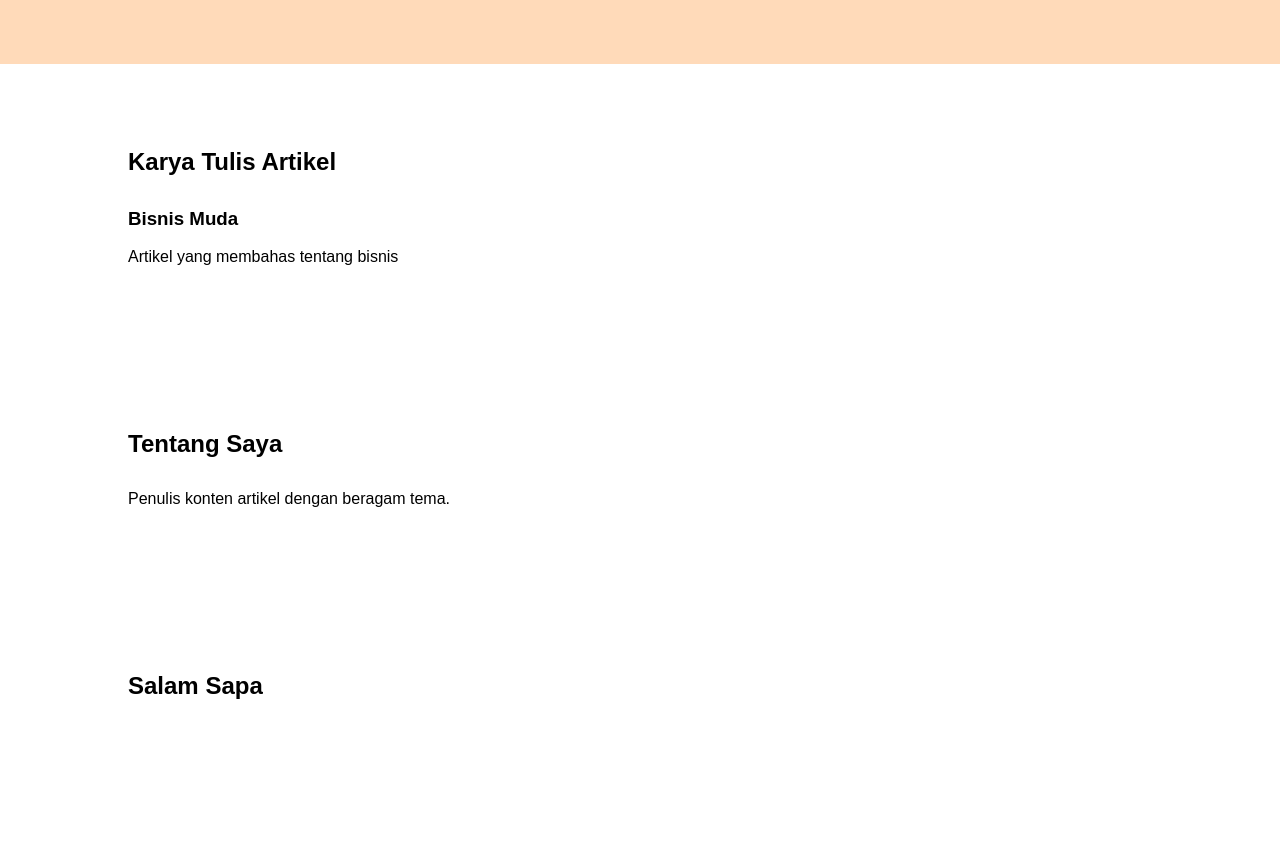
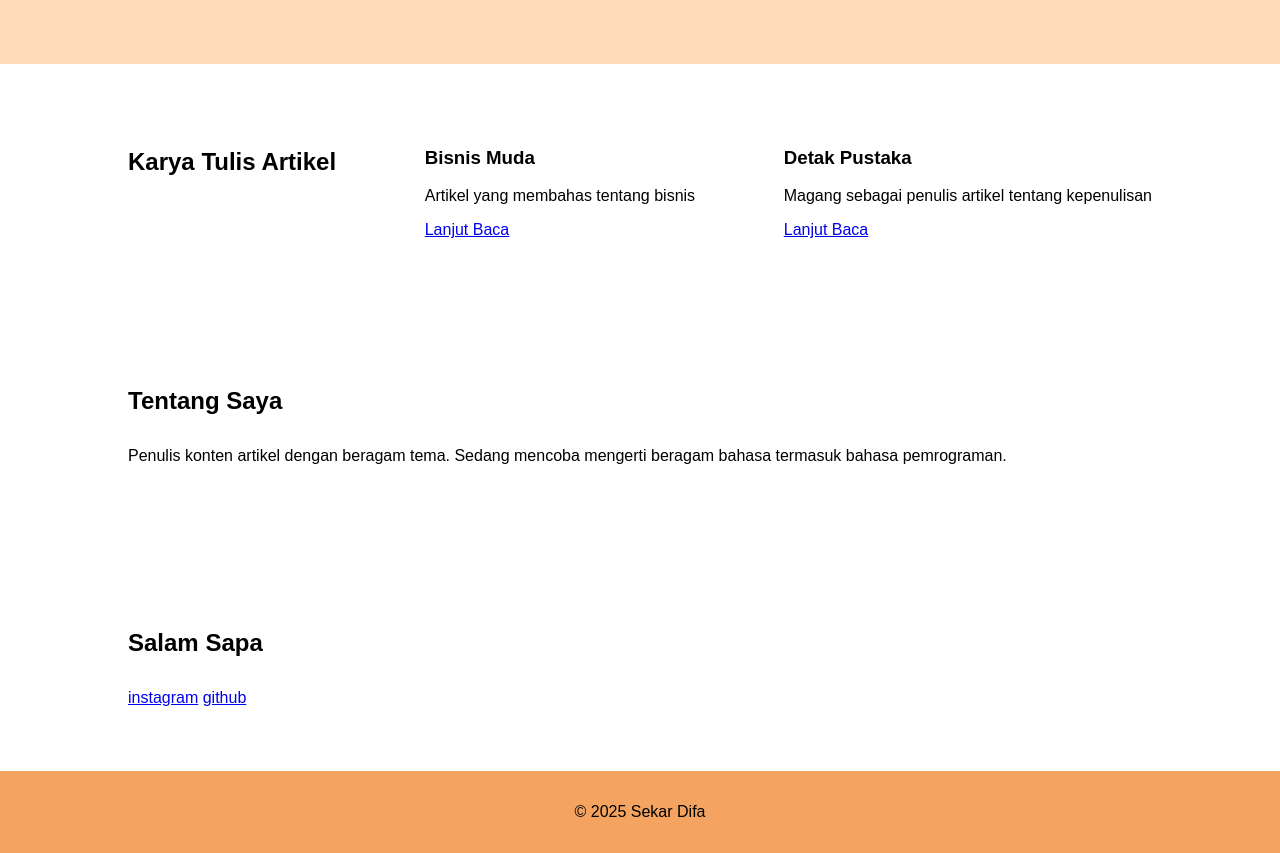
Before and after one commit to sekardifa/Task-Belajarbekerja, a plain HTML site: page index.html in a window 1280 px wide. Shown: the part 340-1193 px from the top of the page. Before the commit the page ends 1136 px from the top, so only its background shows below. Drawn offline with Linux system fonts and the light colour scheme.

Commit message:
uji coba 2

```diff
--- a/index.html
+++ b/index.html
@@ -34,25 +34,36 @@
             <div class="project">
                 <h3>Bisnis Muda</h3>
                 <p>Artikel yang membahas tentang bisnis</p>
+                <a href="https://bisnismuda.id/author/6477/deifia">Lanjut Baca</a>
             </div>
 
             <div class="project">
-
+                <h3>Detak Pustaka</h3>
+                <p>Magang sebagai penulis artikel tentang kepenulisan</p>
+                <a href="https://msha.ke/sekardifar#top-picks">Lanjut Baca</a>
             </div>
         </div>
     </section>
 
-    <section id="abaout">
+    <section id="about">
         <div class="container">
             <h2>Tentang Saya</h2>
-            <p>Penulis konten artikel dengan beragam tema.</p>
+            <p>Penulis konten artikel dengan beragam tema. Sedang mencoba mengerti beragam bahasa termasuk bahasa pemrograman.</p>
         </div>
     </section>
 
     <section id="contact">
         <div class="container">
             <h2>Salam Sapa</h2>
+            <a href="https://instagram.com/kaar.ae">instagram</a>
+            <a href="https://github.com/sekardifa/Task-Belajarbekerja">github</a>
         </div>
     </section>
+
+    <footer>
+        <div class="container">
+            <p>&copy; 2025 Sekar Difa</p>
+        </div>
+    </footer>
 </body>
 </html>
--- a/style.css
+++ b/style.css
@@ -12,7 +12,7 @@ body {
 }
 
 header{
-    background-color: peru;
+    background-color: sandybrown;
     color: black;
     padding: 1rem 0;
 }
@@ -63,5 +63,21 @@ section h2 {
 }
 
 #projects .container{
+    display: flex;
+    justify-content: space-between;
+}
+.projects {
+    border: 1px solid #ddd;
+    padding: 20px;
+    margin-bottom: 20px;
+    width: 30%;
+    flex-grow: 1;
+    min-width: 250px;
+}
 
+footer {
+    background-color: sandybrown;
+    color: black;
+    text-align: center;
+    padding: 1rem 0;
 }
```
